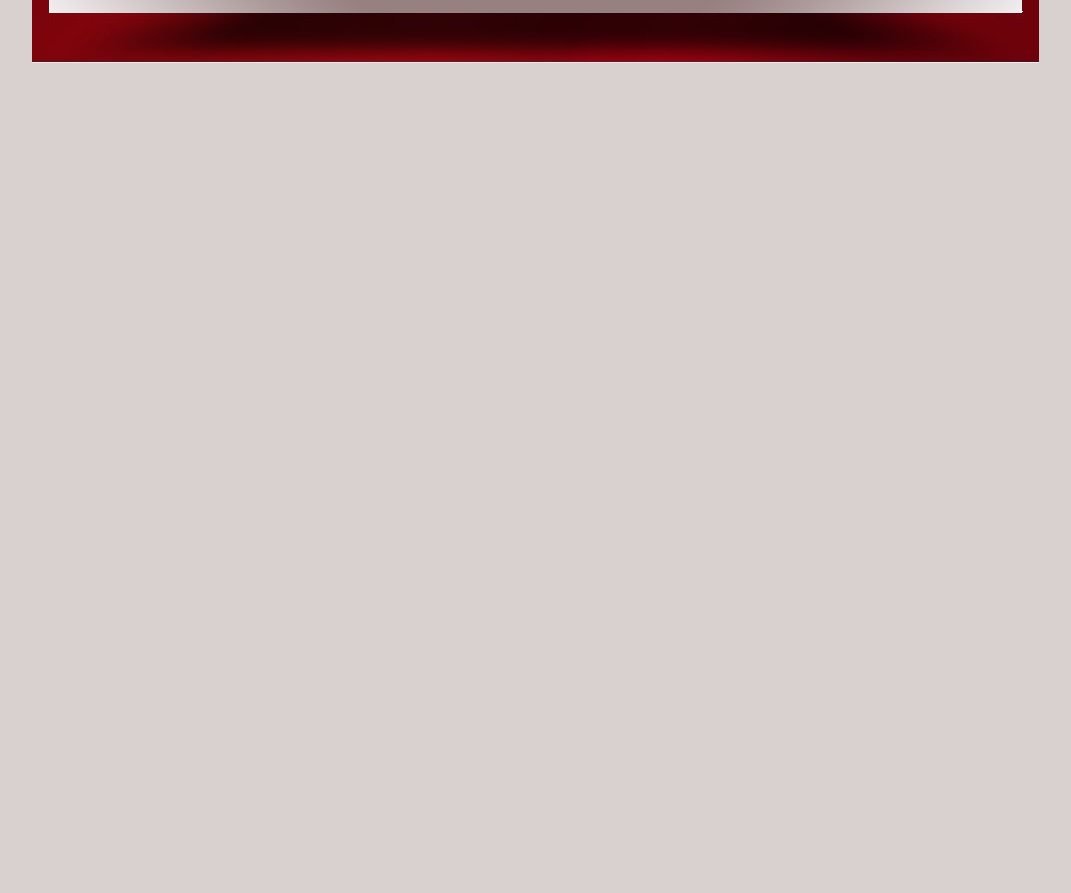
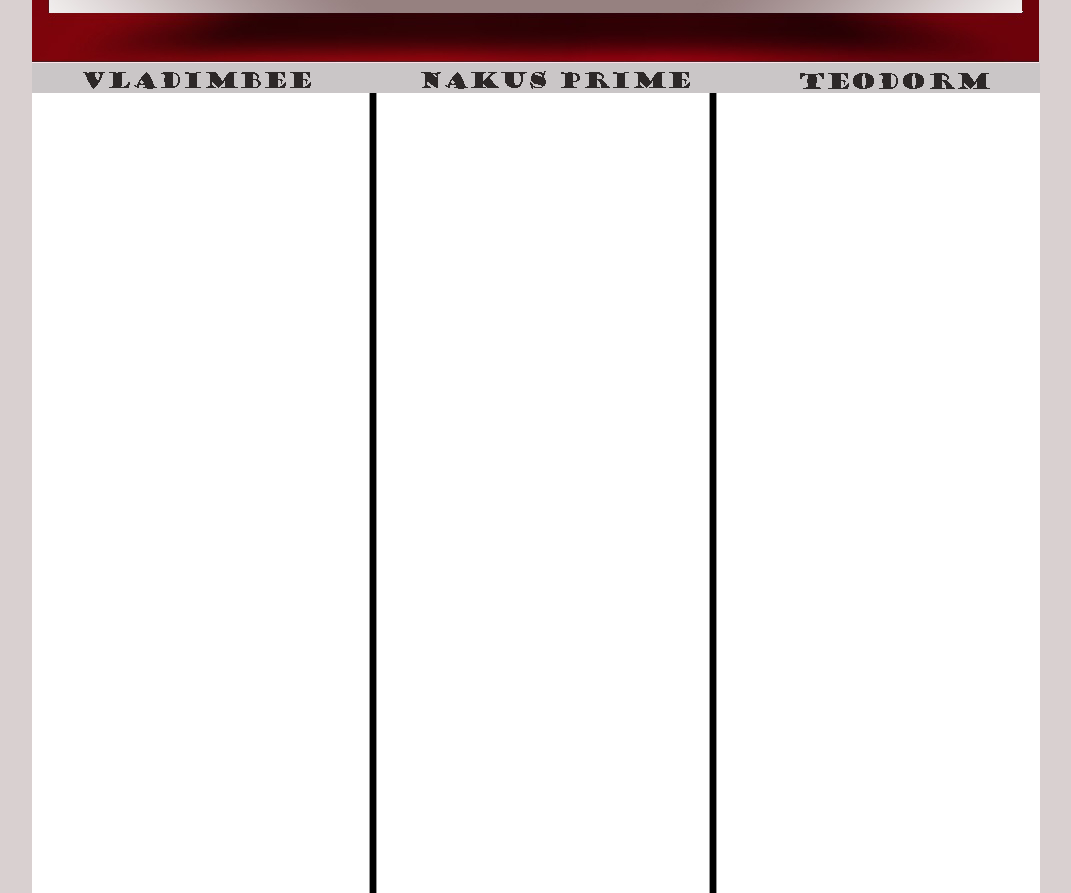
Before and after one commit to team-king-ghidorah/web-fundamentals-teamwork, a plain HTML site: page Team Project/transformers.html in a window 1280 px wide. Shown: the part 476-1369 px from the top of the page, without its empty margins (108-1179 px from the left). Before the commit the page ends 900 px from the top, so only its background shows below. Drawn offline with Linux system fonts and the light colour scheme.

Commit message:
transformer ready.

```diff
--- a/Team Project/transformers.html
+++ b/Team Project/transformers.html
@@ -88,6 +88,40 @@
             display: inline-block;
             margin-top: 22px;
         }
+        .info{
+            background-image: url("bar.png");
+            width: 1008px;
+
+        }
+        #nakus-prime{
+            display: inline-block;
+            background-image: url("nakus-prime.png");
+            width: 269px;
+            height: 18px;
+            margin-left: 106px;
+            margin-top: 8px;
+        }
+        #teodorm{
+            display: inline-block;
+            background-image: url("teodorm.png");
+            width: 190px;
+            height: 16px;
+            margin-left: 106px;
+            margin-top: 8px;
+        }
+        #vladimbee{
+            display: inline-block;
+            background-image: url("vladimbee.png");
+            width: 228px;
+            height: 17px;
+            margin-left: 1px;
+            margin-top: 8px;
+        }
+        .text{
+            background-image: url("text.png");
+            width: 1008px;
+            height: 800px;
+        }
     </style>
 </head>
 <body bgcolor="#d9d0d0">
@@ -115,6 +149,16 @@
                 <div id="teodor"></div>
             </div>
         </div>
+        <div class="info">
+            <div id="vladimbee"></div>
+            <div id="nakus-prime"></div>
+            <div id="teodorm"></div>
+        </div>
+        <div class="text">
+            <div id="infovlad"></div>
+            <div id="infonak"></div>
+            <div id="infoted"></div>
+        </div>
         <section id="side">
             <div id="ad-sideBar">
             </div>
```
Also changed, not shown: Team Project/bar.png (added), Team Project/nakus-prime.png (added), Team Project/teodorm.png (added), Team Project/text.png (added), Team Project/vladimbee.png (added).
